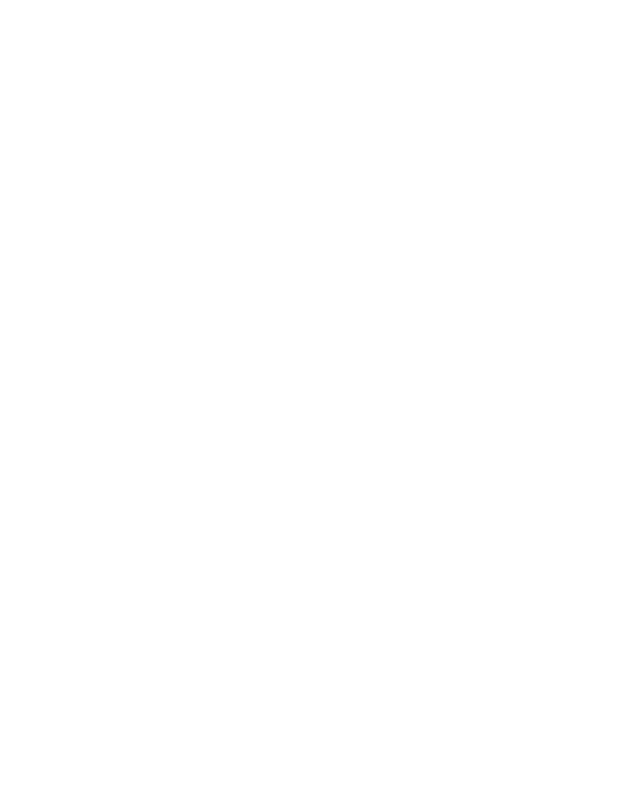
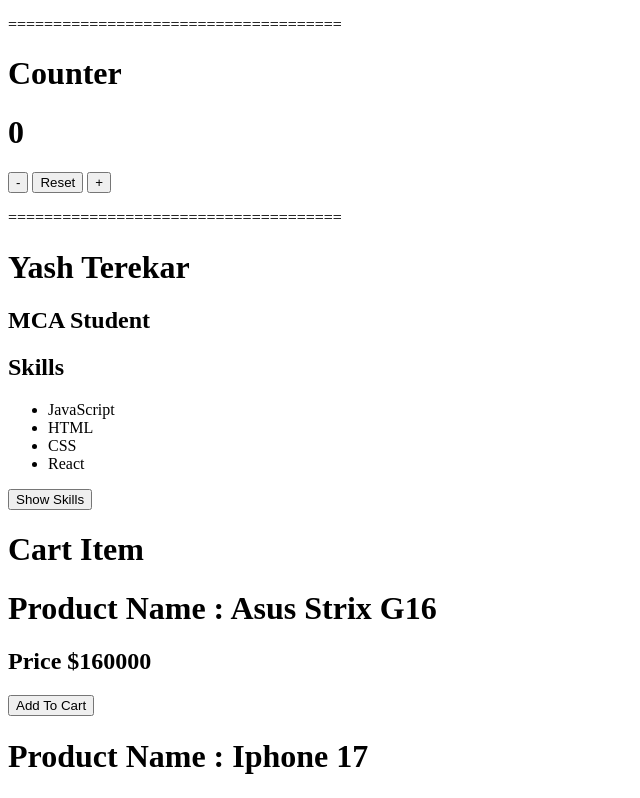
Before and after one commit to Yash-Terekar/Master-React-Js, a React (Vite) app: page / in a window 1280 px wide. Shown: the top 798 px of the page, without its empty margins (0-640 px from the left). Built offline with nearby package versions, Linux system fonts and the light colour scheme.

Commit message:
State Object

```diff
--- a/src/App.jsx
+++ b/src/App.jsx
@@ -19,9 +19,9 @@
       <UserProfile />
       <Skills />
       <Counter /> */}
-      {/* <CounterApp /> */}
-      {/* <ProfileToggle />
-      <Shop /> */}
+      <CounterApp />
+      <ProfileToggle />
+      <Shop />
     </div>
   );
 };
```
